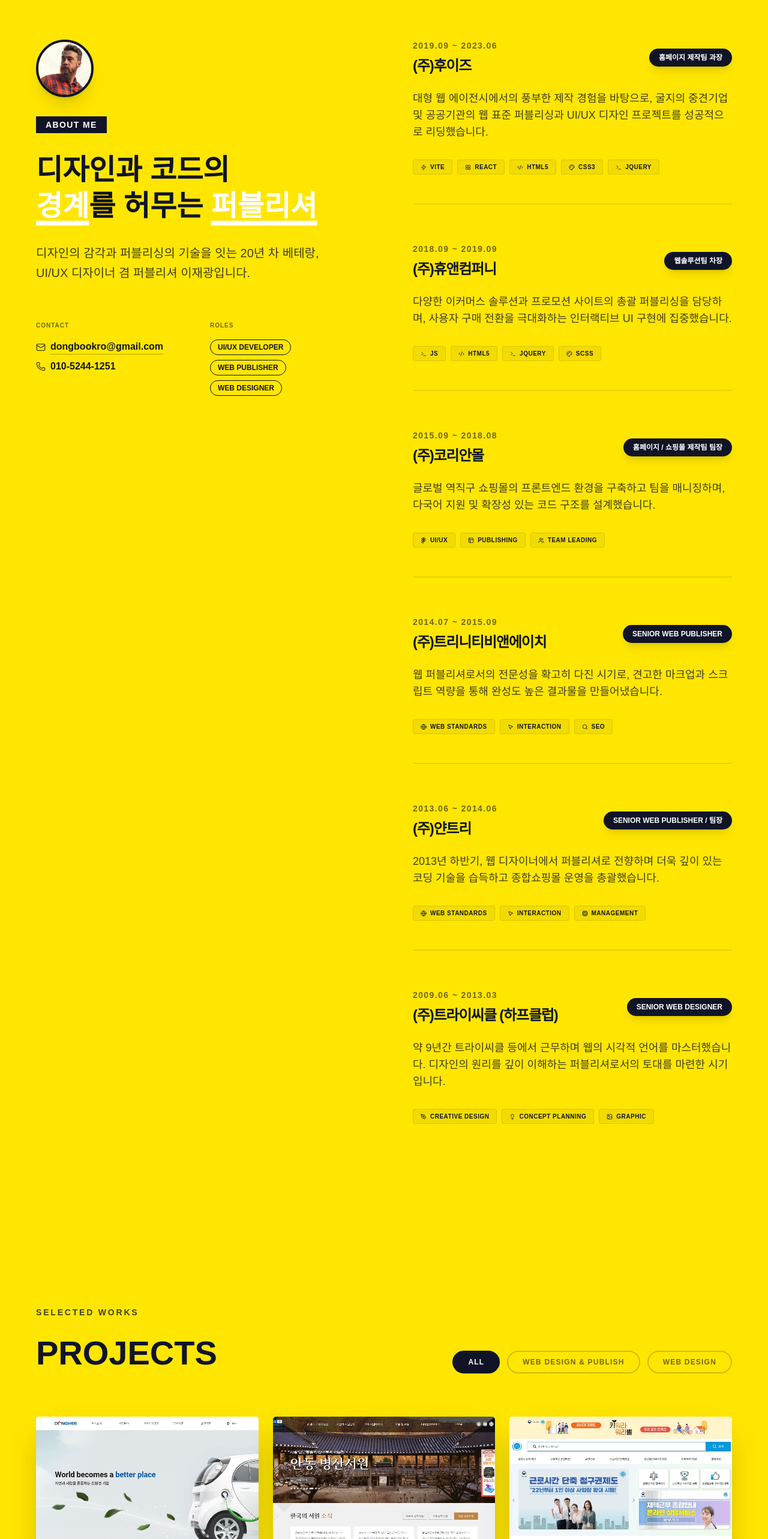
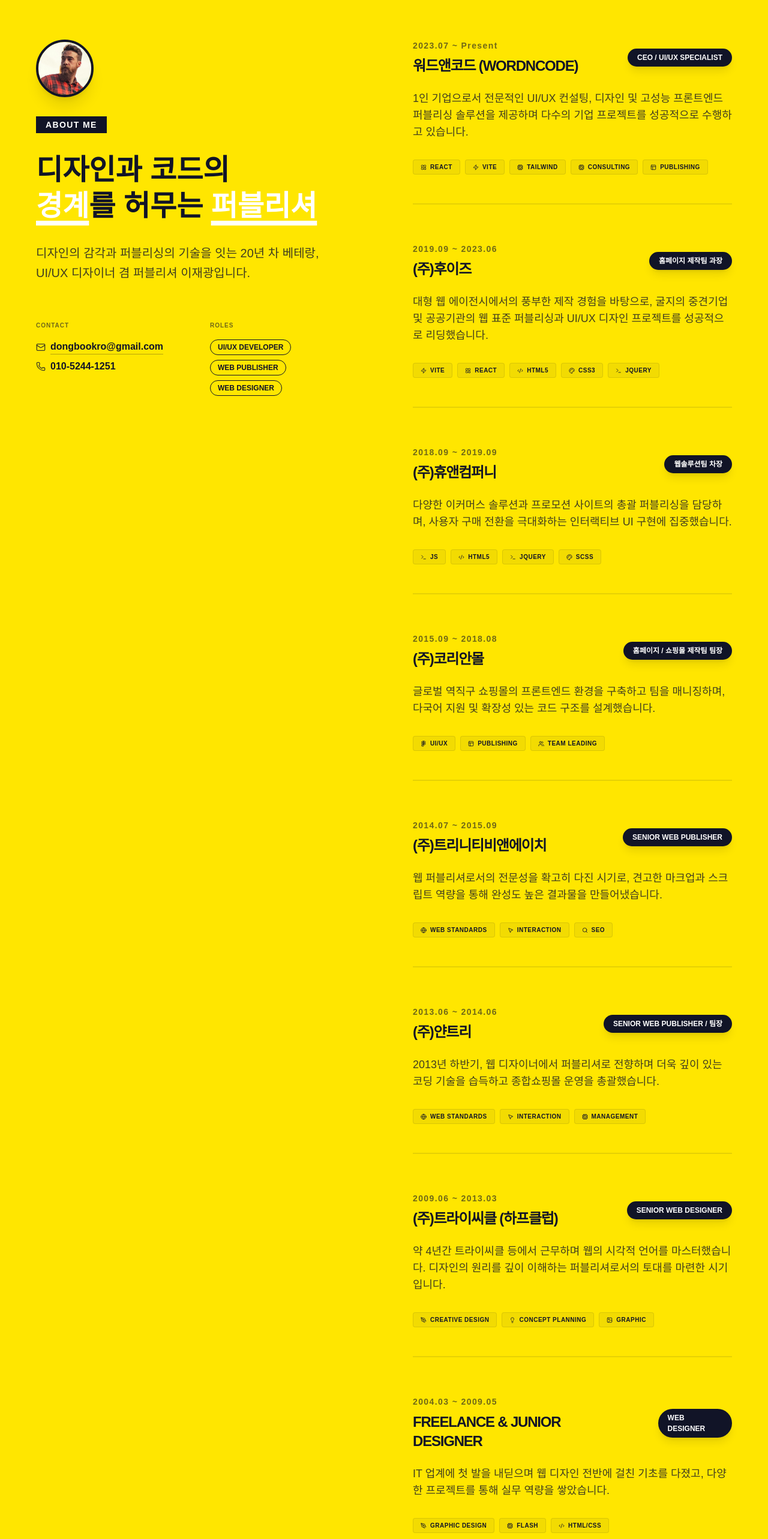
Before and after one commit to lebass98/Portfolio_2026, a React (Vite) app: page / in a window 1280 px wide. Shown: the part 1026-3592 px from the top of the page at 60% size. Built offline with nearby package versions, Linux system fonts and the light colour scheme; a web font is replaced by a local one.

Commit message:
content: 전체 20년 타임라인 구축을 위해 WordNcode 및 초기 경력 정보 추가

```diff
--- a/src/data/portfolioData.js
+++ b/src/data/portfolioData.js
@@ -8,6 +8,13 @@ export const portfolioData = {
     roles: ["UI/UX Developer", "Web Publisher", "Web Designer"]
   },
   experience: [
+    {
+      period: "2023.07 ~ Present",
+      company: "워드앤코드 (WordNcode)",
+      position: "CEO / UI/UX Specialist",
+      details: "1인 기업으로서 전문적인 UI/UX 컨설팅, 디자인 및 고성능 프론트엔드 퍼블리싱 솔루션을 제공하며 다수의 기업 프로젝트를 성공적으로 수행하고 있습니다.",
+      skills: ["React", "Vite", "Tailwind", "Consulting", "Publishing"]
+    },
     {
       period: "2019.09 ~ 2023.06",
       company: "(주)후이즈",
@@ -47,8 +54,15 @@ export const portfolioData = {
       period: "2009.06 ~ 2013.03",
       company: "(주)트라이씨클 (하프클럽)",
       position: "Senior Web Designer",
-      details: "약 9년간 트라이씨클 등에서 근무하며 웹의 시각적 언어를 마스터했습니다. 디자인의 원리를 깊이 이해하는 퍼블리셔로서의 토대를 마련한 시기입니다.",
+      details: "약 4년간 트라이씨클 등에서 근무하며 웹의 시각적 언어를 마스터했습니다. 디자인의 원리를 깊이 이해하는 퍼블리셔로서의 토대를 마련한 시기입니다.",
       skills: ["Creative Design", "Concept Planning", "Graphic"]
+    },
+    {
+      period: "2004.03 ~ 2009.05",
+      company: "Freelance & Junior Designer",
+      position: "Web Designer",
+      details: "IT 업계에 첫 발을 내딛으며 웹 디자인 전반에 걸친 기초를 다졌고, 다양한 프로젝트를 통해 실무 역량을 쌓았습니다.",
+      skills: ["Graphic Design", "Flash", "HTML/CSS"]
     }
   ],
   projects: [
```
